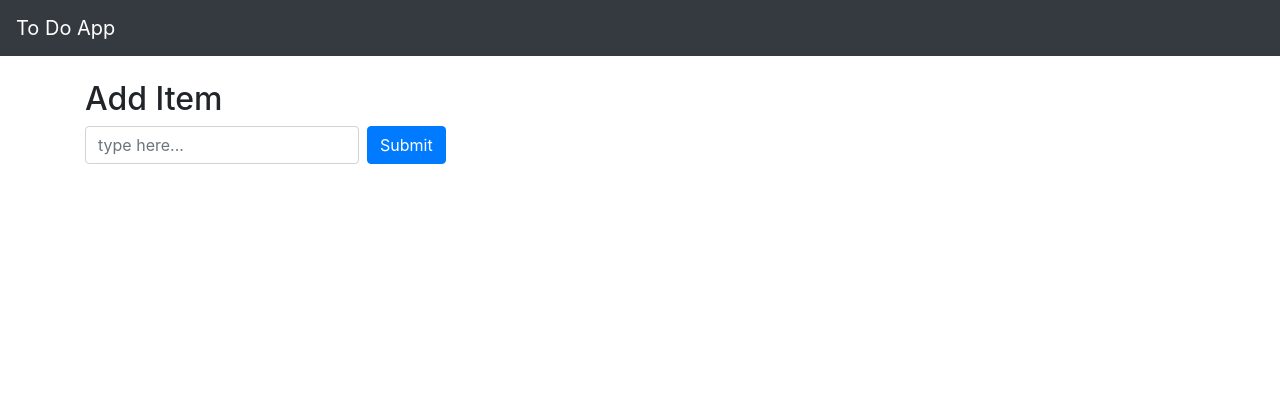
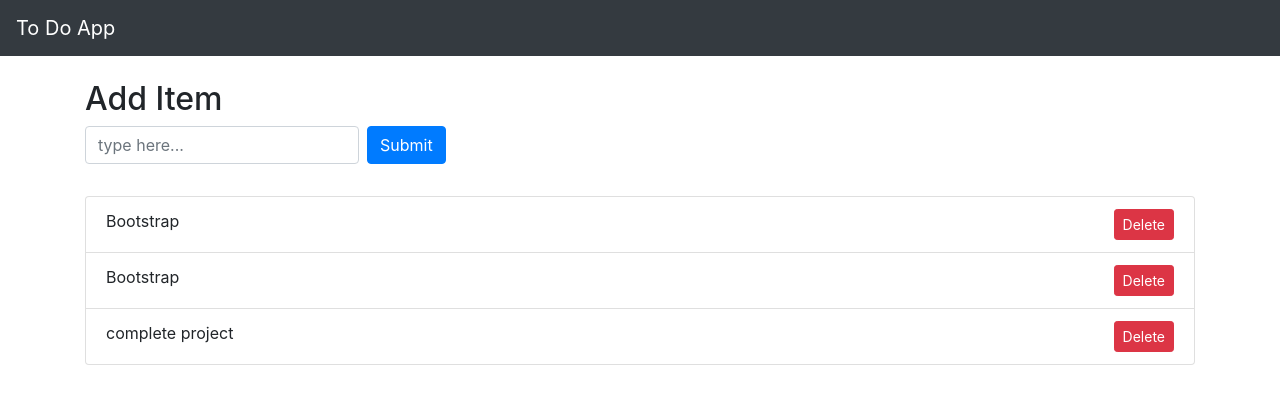
Before and after one commit to jaididwania/TODOLIST, a Django app: page / in a window 1280 px wide. Shown: the top 404 px of the page. Run offline with Django 3.2, Linux system fonts and the light colour scheme; data comes from the database, SQL or seed files in the repository; both versions use the stored data as it was after the commit; some libraries are stand-ins or nearby versions.

Commit message:
added delete

```diff
--- a/TODO/urls.py
+++ b/TODO/urls.py
@@ -6,4 +6,5 @@ from . import views
 urlpatterns=[
     path('',views.home,name="home"),
     path('add_todo/',views.add_todo,name='add_todo'),
+    path('delete_todo/<int:todo_id>/', views.delete_todo,name="delete_todo")
 ]
--- a/TODO/views.py
+++ b/TODO/views.py
@@ -1,13 +1,24 @@
 from django.shortcuts import render
 from django.utils import timezone
+from TODO.models import TODO
+from django.http import HttpResponseRedirect
 
 def home(request):
-    return render(request,'main/index.html')
+    #grabbing todo items from database
+    todo_items = TODO.objects.all().order_by("-added_date")
+    context = {
+        "todo_items": todo_items
+    }
+    return render(request,'main/index.html', context)
 
 def add_todo(request):
 
-    added_date = timezone.now()
+    current_date = timezone.now()
     content = request.POST['content']
-    print(added_date)
-    print(content)
-    return render(request,'main/index.html')
+    created_obj = TODO.objects.create(added_date = current_date,text= content)
+
+    return HttpResponseRedirect("/")
+
+def delete_todo(request,todo_id):
+    print(todo_id)
+    return HttpResponseRedirect("/")
--- a/templates/main/index.html
+++ b/templates/main/index.html
@@ -4,7 +4,7 @@
 <div class="row mt-4">
 	<div class="col">
 		<h2>Add Item</h2>
-    <form action="{% url 'add_todo' %}" method="post" class="form-inline">
+    <form action="add_todo/" method="post" class="form-inline">
       {% csrf_token %}
 		  <input type="text" required name="content" class="form-control mb-2 mr-sm-2" placeholder="type here...">
       <button type="submit" class="btn btn-primary mb-2">Submit</button>
@@ -17,7 +17,7 @@
         {% for todo_item in todo_items %}
           <li class="list-group-item">{{ todo_item.text }}
             <div class="float-right">
-              <form action="{% url 'delete_todo/{{todo_item.id}}' %}" action="post">
+              <form action="delete_todo/{{todo_item.id}}/" action="post">
                 {% csrf_token %}
                 <button type="submit" class="btn btn-sm btn-danger">Delete</button>
               </form>
```
Also changed, not shown: db.sqlite3.
